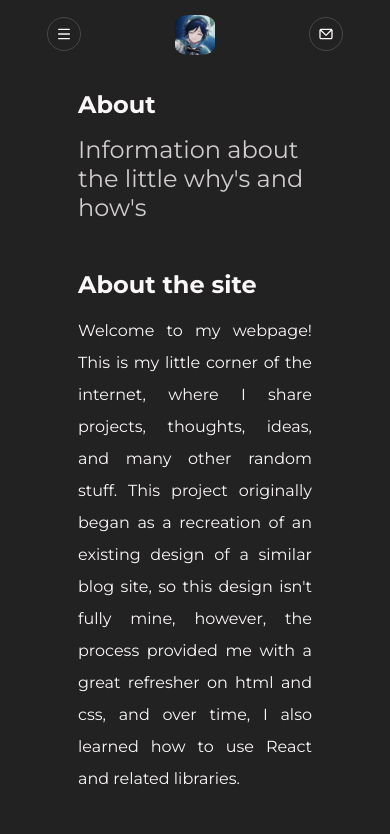
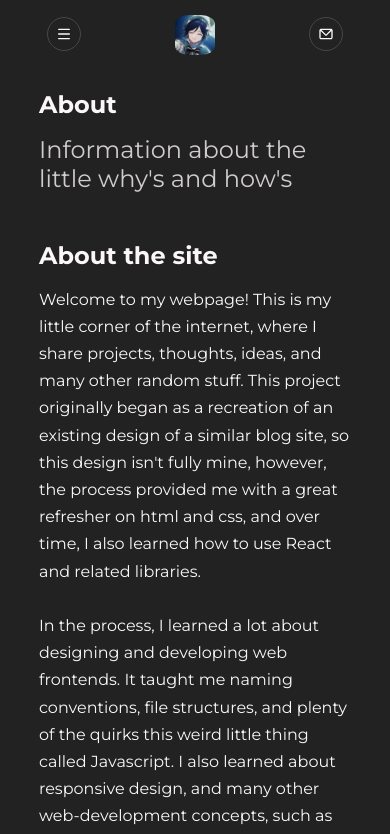
Before and after one commit to Nightfall3594/nightfall-is-a-dev, a React (Vite) app: page /other in a window 390 px wide. Shown: the top 834 px of the page. Built offline with nearby package versions, Linux system fonts and the light colour scheme.

Commit message:
feat(others-page): add mobile format for about content

```diff
--- a/src/components/pages/other/other.css
+++ b/src/components/pages/other/other.css
@@ -1,8 +1,8 @@
 
 .other {
-    min-width: 60%;
+    min-width: 80%;
     min-height: 100vh;
-    margin: 5% 20%;
+    margin: 5% 10%;
 }
 
 .other-header__container {
@@ -25,10 +25,19 @@
 }
 
 .about__content {
-    text-align: justify;
-    line-height: 2rem;
+    text-align: left;
+    line-height: 1.7rem;
 }
 
-.about__content:first-line {
-    margin-left: 1rem;
+@media (min-width: 768px){
+
+    .other{
+        min-width: 60%;
+        margin: 5% 20%;
+    }
+
+    .about__content {
+        text-align: justify;
+        line-height: 1.7rem;
+    }
 }
--- a/src/components/pages/other/other.jsx
+++ b/src/components/pages/other/other.jsx
@@ -36,7 +36,8 @@ export default function Other() {
                 So, if you will chime in, read a little, and browse,
                 <br/><br/>
 
-                Welcome to my personal corner of the internet! <br/>
+                Welcome to my personal corner of the internet!
+                <br/><br/>
                 Enjoy your stay :)
 
 
```
